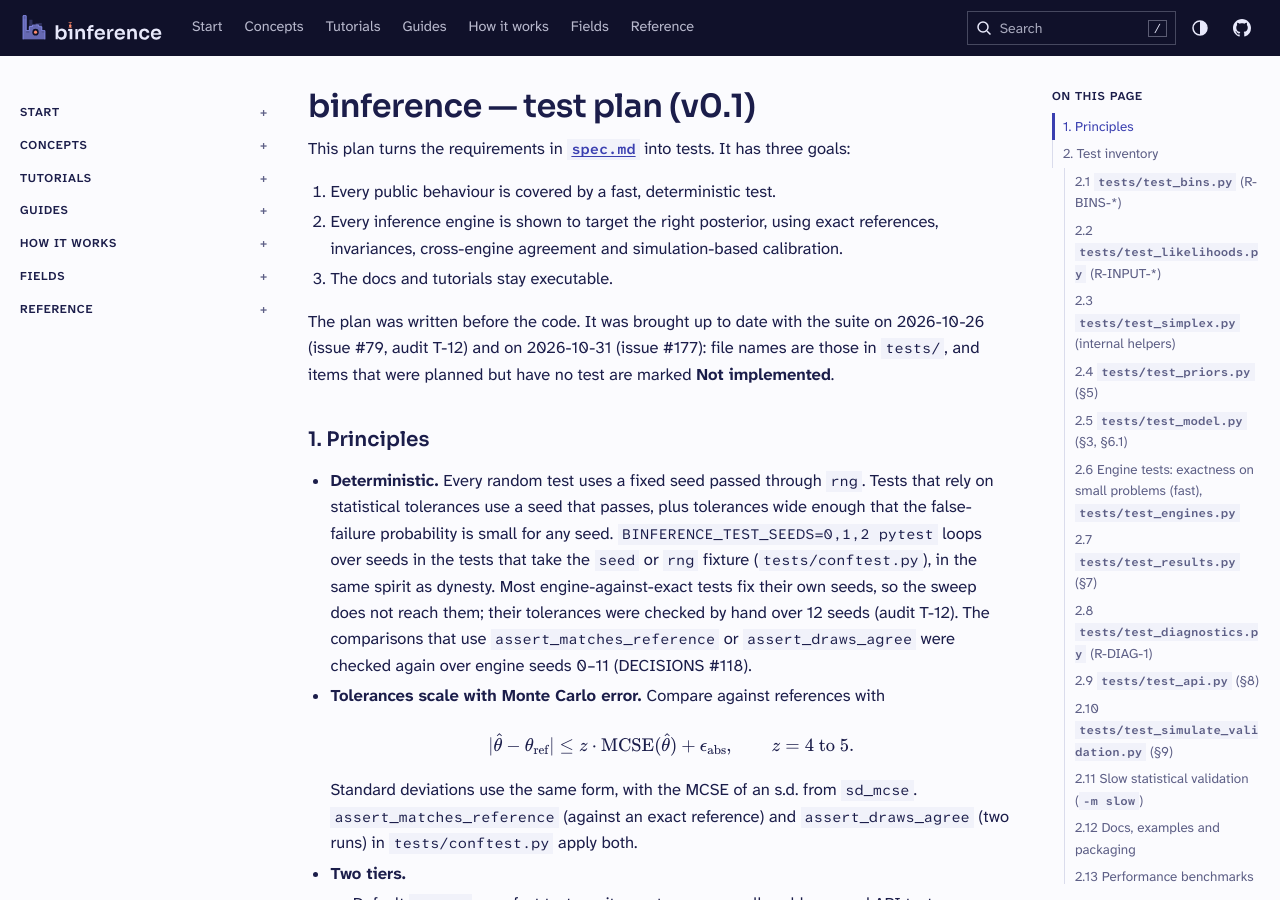
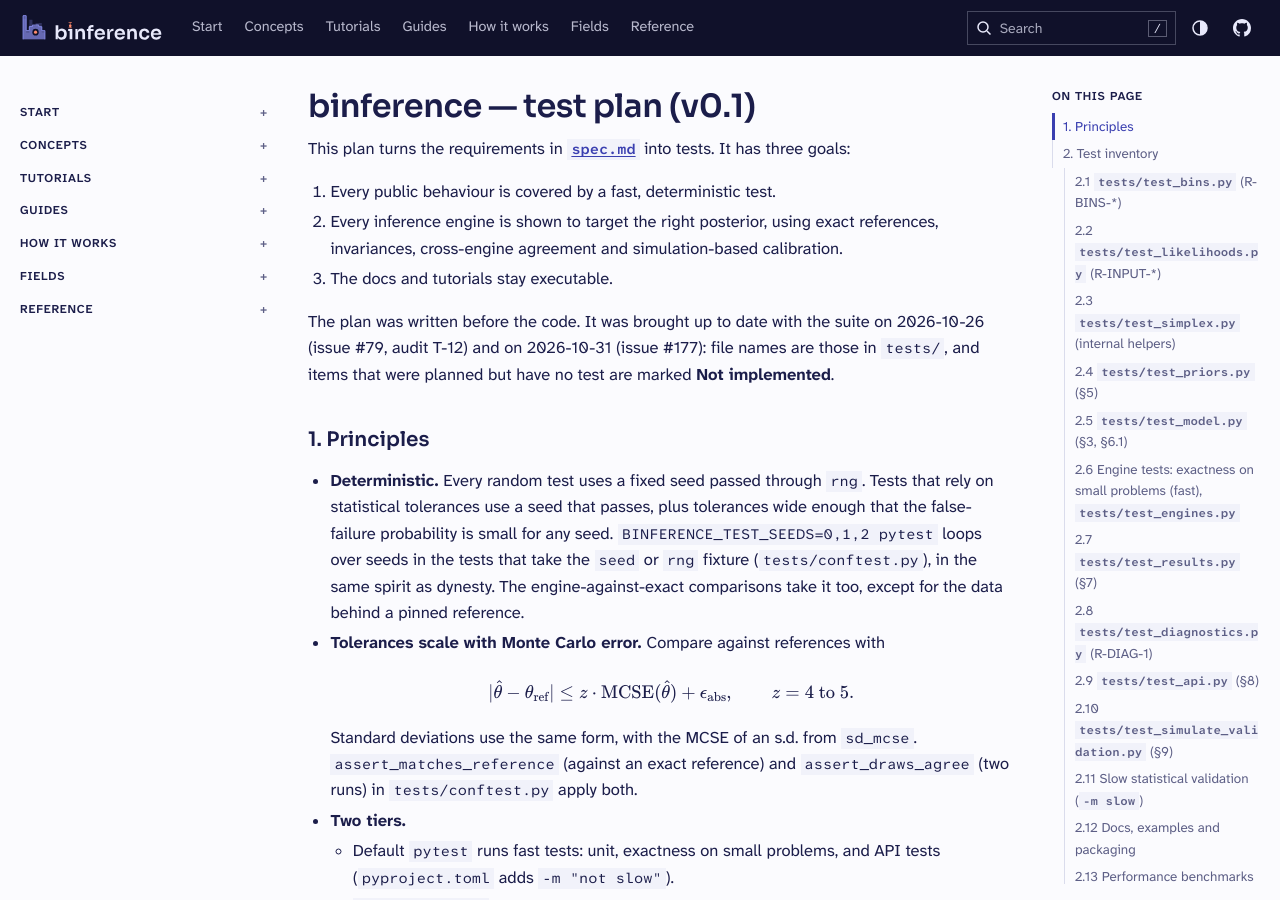
Before and after one commit to joshspeagle/binference, a Sphinx documentation site: the page built from docs/design/test-plan.md, in a window 1280 px wide and 900 px high. Built offline with Sphinx 7.4.7, drawn with Linux system fonts in a browser that asks for light colours.

Commit message:
Update the test plan's note on the seed sweep
Co-Authored-By: Claude Opus 5.5 <noreply@anthropic.com>
Claude-Session: https://claude.ai/code/session_01JkqiRnkPZzKmbu4XLBQS31

```diff
--- a/docs/design/test-plan.md
+++ b/docs/design/test-plan.md
@@ -10,7 +10,7 @@ The plan was written before the code. It was brought up to date with the suite o
 
 ## 1. Principles
 
-- **Deterministic.** Every random test uses a fixed seed passed through `rng`. Tests that rely on statistical tolerances use a seed that passes, plus tolerances wide enough that the false-failure probability is small for any seed. `BINFERENCE_TEST_SEEDS=0,1,2 pytest` loops over seeds in the tests that take the `seed` or `rng` fixture (`tests/conftest.py`), in the same spirit as dynesty. Most engine-against-exact tests fix their own seeds, so the sweep does not reach them; their tolerances were checked by hand over 12 seeds (audit T-12). The comparisons that use `assert_matches_reference` or `assert_draws_agree` were checked again over engine seeds 0–11 (DECISIONS #118).
+- **Deterministic.** Every random test uses a fixed seed passed through `rng`. Tests that rely on statistical tolerances use a seed that passes, plus tolerances wide enough that the false-failure probability is small for any seed. `BINFERENCE_TEST_SEEDS=0,1,2 pytest` loops over seeds in the tests that take the `seed` or `rng` fixture (`tests/conftest.py`), in the same spirit as dynesty. The engine-against-exact comparisons take it too, except for the data behind a pinned reference.
 - **Tolerances scale with Monte Carlo error.** Compare against references with
 
   $$|\hat\theta - \theta_\text{ref}| \le z\cdot \mathrm{MCSE}(\hat\theta) + \epsilon_\text{abs}, \qquad z = 4 \text{ to } 5.$$
```
